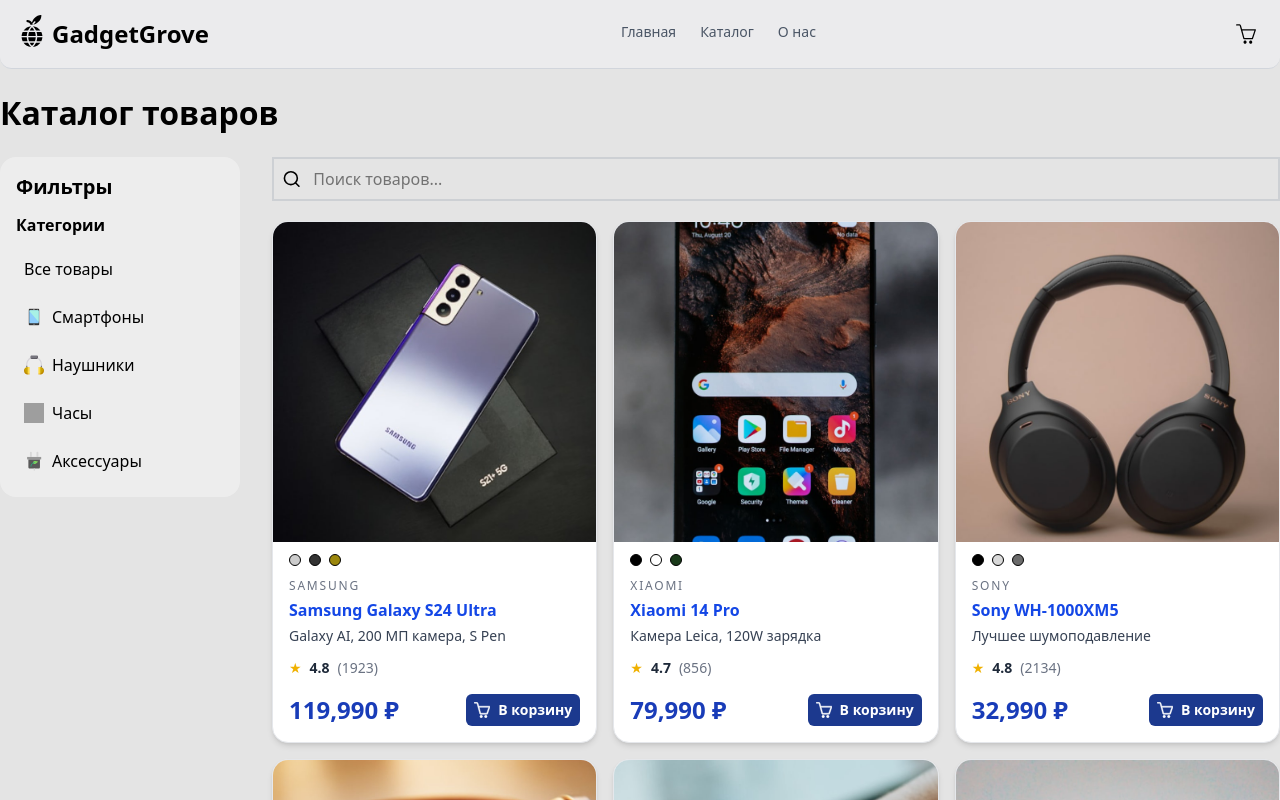
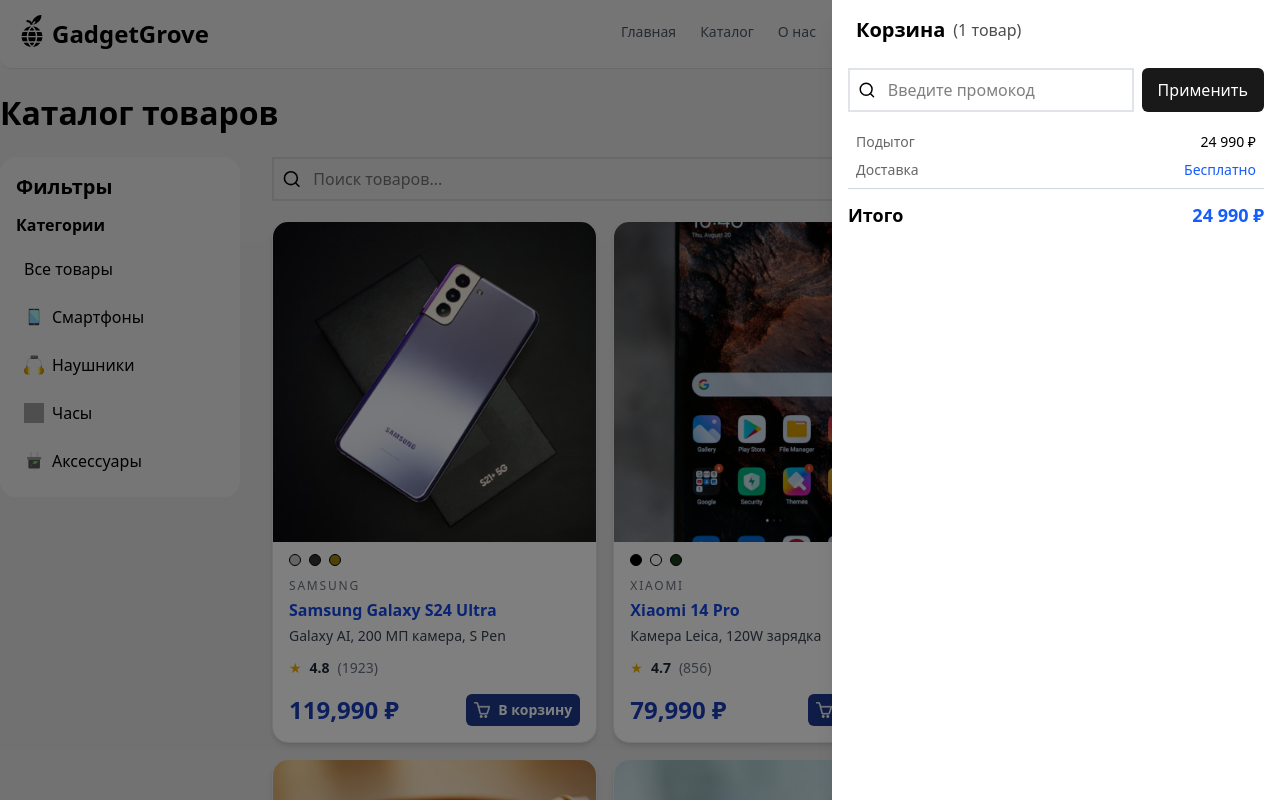
Before and after one commit to max1maln0/shop, a React (Vite) app: page /catalog in a window 1280 px wide. Shown: the top 800 px of the page. Built offline with nearby package versions, Linux system fonts and the light colour scheme; grey boxes are pictures that could not be loaded.

Commit message:
feat: add modal window for basket

```diff
--- a/package.json
+++ b/package.json
@@ -16,7 +16,8 @@
     "react": "^19.2.0",
     "react-dom": "^19.2.0",
     "react-router-dom": "^7.13.0",
-    "tailwindcss": "^4.1.18"
+    "tailwindcss": "^4.1.18",
+    "zustand": "^5.0.11"
   },
   "devDependencies": {
     "@eslint/js": "^9.39.1",
--- a/src/App.jsx
+++ b/src/App.jsx
@@ -1,11 +1,13 @@
 import Footer from '@components/Footer.jsx';
 import Header from '@components/Header.jsx'
 import Router from './router/Router.jsx';
+import Basket from '@components/Basket.jsx';
 
 export default function App(){
   return(
     <>
       <Header />
+      <Basket />
       <Router />
       <Footer />
     </>
--- /dev/null
+++ b/src/components/Basket.jsx
@@ -0,0 +1,39 @@
+import Input from './Input';
+export default function Basket() {
+    return(
+        <div className='fixed inset-0 bg-black/50 z-50 flex justify-end'>
+            <div className='w-full max-w-md bg-white shadow-xl flex flex-col gap-3 transform transition-transform duration-300 p-4'>
+                <div className='flex items-center gap-2'>
+                    <img src="" alt="" />
+                    <h1 className='font-bold text-xl'>Корзина</h1>
+                    <span className='text-black/70'>(1 товар)</span>
+                </div>
+
+                <div>
+
+                </div>
+
+                <div className='flex gap-2'>
+                    <Input placeholder="Введите промокод"></Input>
+                    <button className='bg-black/90 text-white py-2 px-4 rounded-md cursor-pointer'>Применить</button>
+                </div>
+
+                <div className='text-sm flex flex-col gap-2 border-b border-b-gray-300 p-2'>
+                    <div className='flex justify-between'>
+                        <h2 className='text-black/60 font-normal'>Подытог</h2>
+                        <span>24 990 ₽</span>
+                    </div>
+                    <div className='flex justify-between'>
+                        <h2 className='text-black/60 font-normal'>Доставка</h2>
+                        <span className='text-blue-600'>Бесплатно</span>
+                    </div>
+                </div>
+
+                <div className='flex justify-between text-lg font-semibold'>
+                    <h2 className=''>Итого</h2>
+                    <span className='text-blue-600'>24 990 ₽</span>
+                </div>
+            </div>
+        </div>
+    )
+}
--- a/src/components/Input.jsx
+++ b/src/components/Input.jsx
@@ -1,12 +1,12 @@
 
 import { Search } from 'lucide-react';
 
-export default function Input({ value, onChange }) {
+export default function Input({ value, onChange, placeholder }) {
     return(
         <div className='border-2 border-gray-400/30 flex gap-3 p-2 w-full items-center focus-within:border-blue-500'>
             <Search className='h-5 w-5'/>
             <input type="text"
-             placeholder='Поиск товаров...'
+             placeholder={placeholder}
              className='w-full outline-none focus:border-blue-600'
              value={value}
              onChange={(e) => onChange(e.target.value)}
--- a/src/pages/sections/CatalogSection.jsx
+++ b/src/pages/sections/CatalogSection.jsx
@@ -17,7 +17,7 @@
                 <SideBar />
 
                 <div className="flex flex-col items-start gap-5 ">
-                    <Input value={searchQuery} onChange={setSearchQuery}/>
+                    <Input value={searchQuery} onChange={setSearchQuery} placeholder="Поиск товаров..." />
                     <div className="grid grid-cols-1 gap-4 sm:grid-cols-2 lg:grid-cols-3">
                         {filteredProducts.length > 0 ? (
                             filteredProducts.map((item) => (
```
Also changed, not shown: 1 other file (tests, documents, lock files or other folders).
